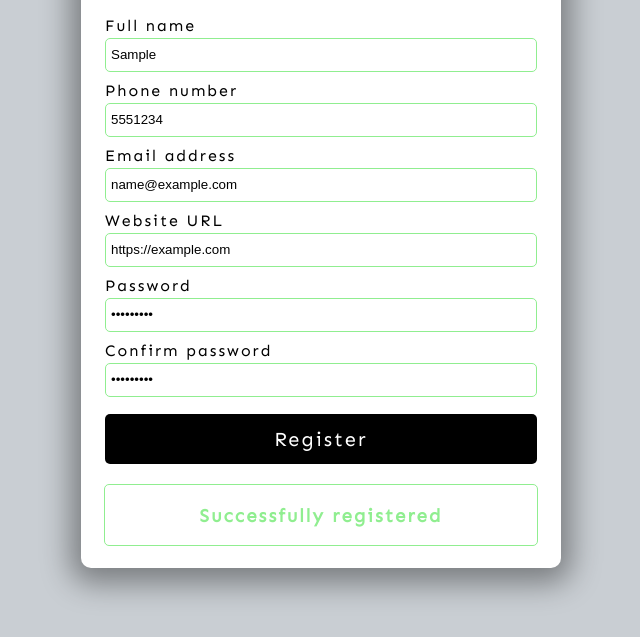
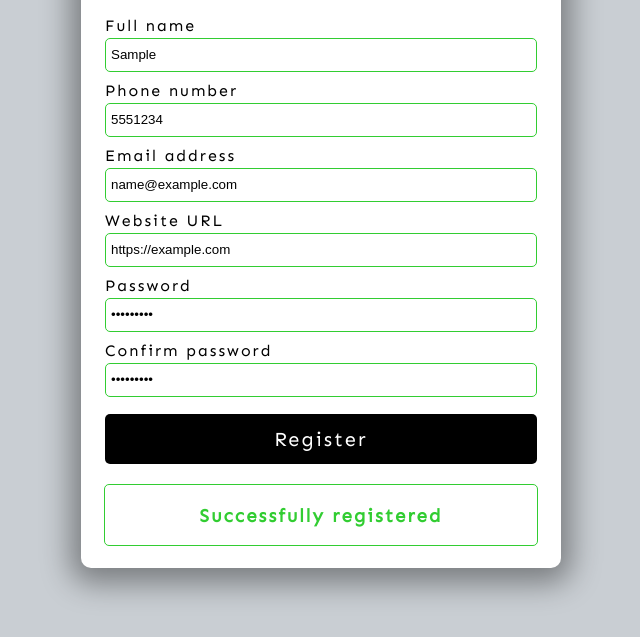
Before and after one commit to bergstenarn/form-validator, a plain HTML site: page index.html in a window 1280 px wide. Both pictures are taken after typing "Sample", "5551234", "name@example.com", "https://example.com", "Sample123", "Sample123" into the empty fields and a click on the button "Register". Shown: the part 147-784 px from the top of the page, without its empty margins (319-959 px from the left). Drawn offline with Linux system fonts and the light colour scheme.

Commit message:
Improve form validation

```diff
--- a/index.html
+++ b/index.html
@@ -23,6 +23,7 @@
             minlength="3"
             maxlength="100"
             name="name"
+            autofocus
           />
         </div>
         <!-- Phone number -->
--- a/script.js
+++ b/script.js
@@ -4,38 +4,18 @@ const password2Elem = document.getElementById("password2");
 const messageContainer = document.querySelector(".message-container");
 const message = document.getElementById("message");
 
-let isValid = false;
+let isFormValid = false;
+let isPassword2Valid = false;
 let passwordsMatch = false;
 
-function validateForm() {
-  // Using constraint API
-  isValid = form.checkValidity();
-  // Style main message for an error
-  if (!isValid) {
-    message.textContent = "Please fill out all fields.";
-    message.style.color = "red";
-    messageContainer.style.borderColor = "red";
-    return;
-  }
-  // Check to see if passwords match
-  if (password1Elem.value === password2Elem.value) {
-    passwordsMatch = true;
-    password1Elem.style.borderColor = "lightgreen";
-    password2Elem.style.borderColor = "lightgreen";
+function validatePassword() {
+  // Validate password using constraint API
+  isPassword2Valid = password2Elem.checkValidity();
+  passwordsMatch = password1Elem.value === password2Elem.value;
+  if (isPassword2Valid && passwordsMatch) {
+    password2Elem.style.borderColor = "limegreen";
   } else {
-    passwordsMatch = false;
-    message.textContent = "Make sure passwords match.";
-    message.style.color = "red";
-    messageContainer.style.borderColor = "red";
-    password1Elem.style.borderColor = "red";
     password2Elem.style.borderColor = "red";
-    return;
-  }
-  // If form is valid and passwords match
-  if (isValid && passwordsMatch) {
-    message.textContent = "Successfully registered";
-    message.style.color = "lightgreen";
-    messageContainer.style.borderColor = "lightgreen";
   }
 }
 
@@ -52,13 +32,29 @@ function storeFormData() {
 
 function processFormData(e) {
   e.preventDefault();
-  // Validate form
-  validateForm();
-  // Submit data if valid
-  if (isValid && passwordsMatch) {
+  // Validate form using constraint API
+  isFormValid = form.checkValidity();
+  validatePassword();
+  if (isFormValid && passwordsMatch) {
+    // Data is valid so submit
+    message.textContent = "Successfully registered";
+    message.style.color = "limegreen";
+    messageContainer.style.borderColor = "limegreen";
     storeFormData();
+  } else if (isFormValid && !passwordsMatch) {
+    // Indicate that passwords don't match
+    message.textContent = "Make sure passwords match";
+    message.style.color = "red";
+    messageContainer.style.borderColor = "red";
+  } else {
+    // Indicte that data other than password is incorrectly entered
+    message.textContent = "Please fill out all fields correctly.";
+    message.style.color = "red";
+    messageContainer.style.borderColor = "red";
   }
 }
 
 // Event listener
 form.addEventListener("submit", processFormData);
+password1Elem.addEventListener("input", validatePassword);
+password2Elem.addEventListener("input", validatePassword);
--- a/style.css
+++ b/style.css
@@ -52,7 +52,7 @@ input {
 }
 
 input:valid {
-  border: 1px solid lightgreen;
+  border: 1px solid limegreen;
 }
 
 input:invalid {
```
